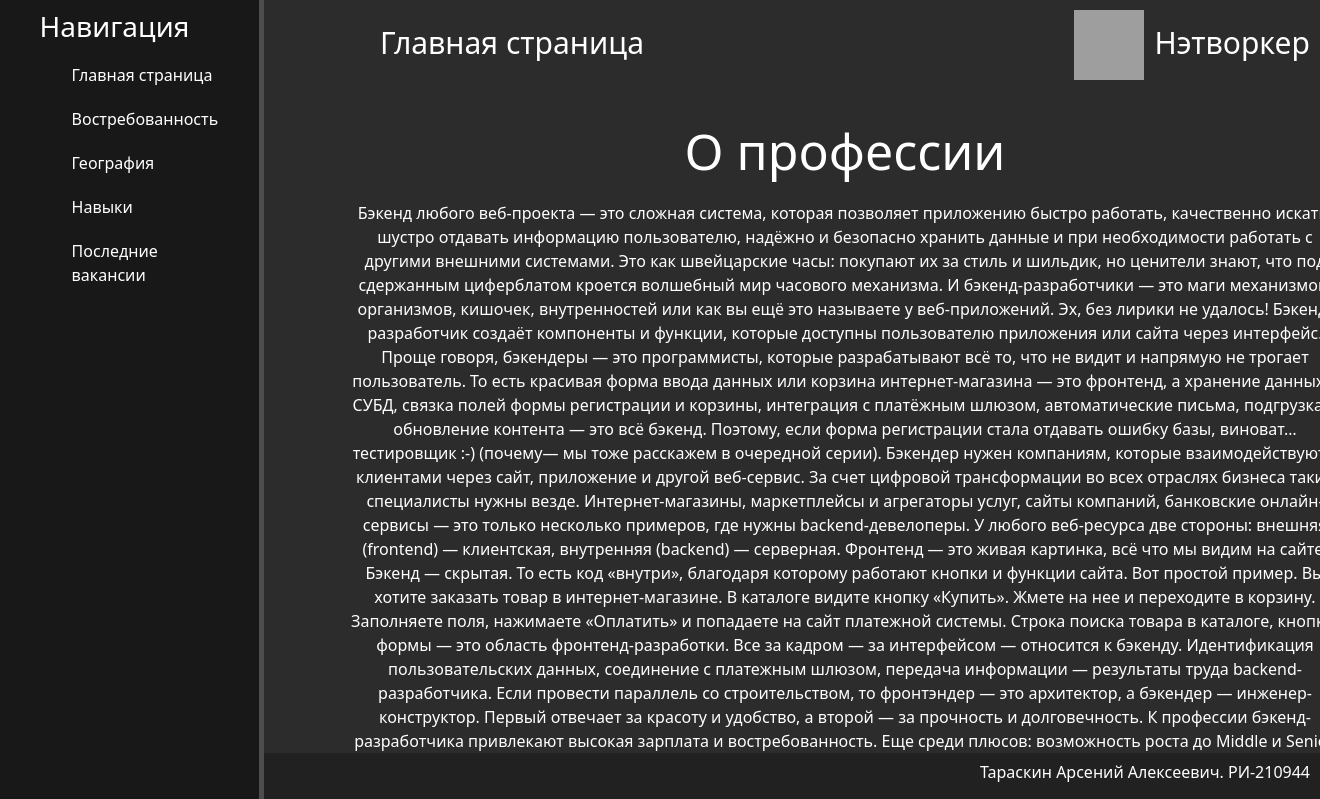
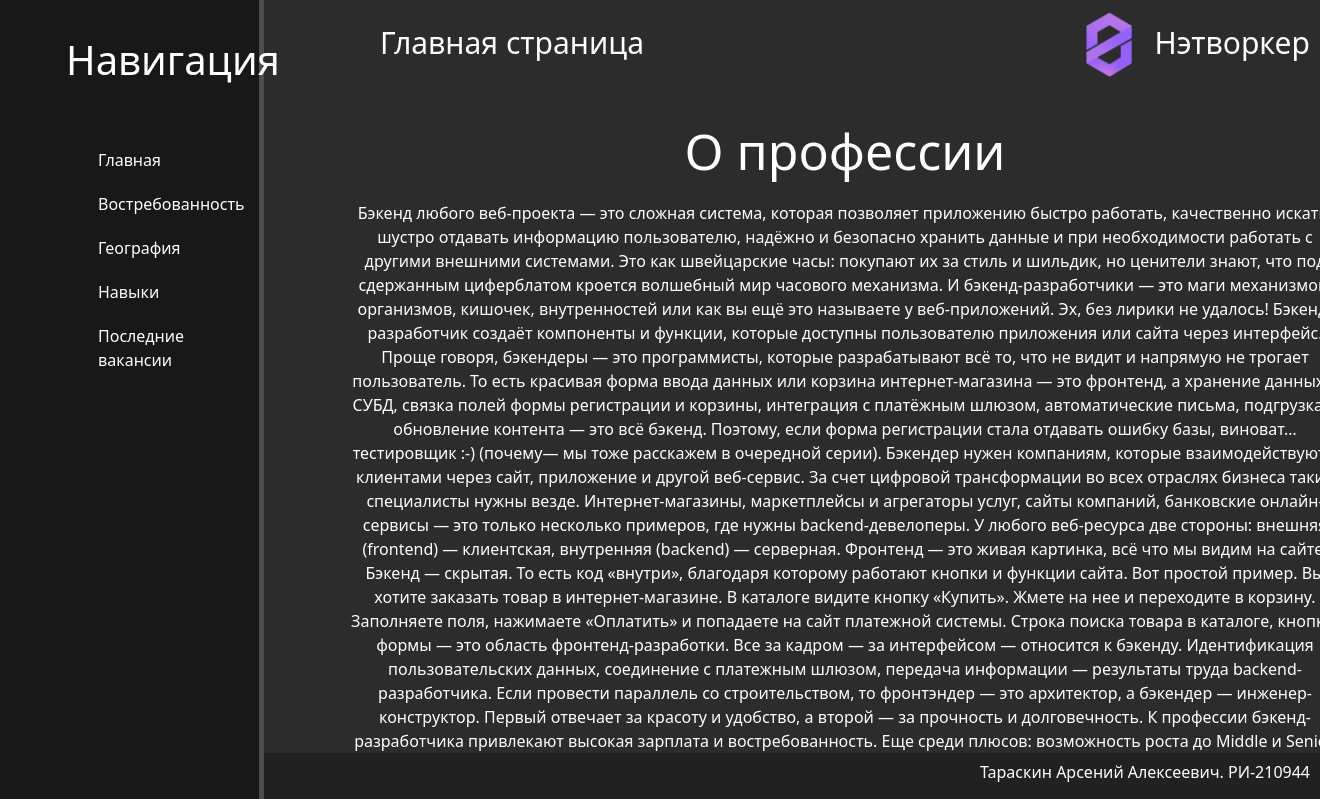
Before and after one commit to arseniytaraskin/BackendDeveloper, a Django app: page / in a window 1320 px wide; the page is wider, and only the part inside the window is pictured. Shown: the top 799 px of that part. Run offline with Django 4.2, Linux system fonts and the light colour scheme; data comes from the database, SQL or seed files in the repository; both versions use the stored data as it was after the commit; grey boxes are pictures that could not be loaded.

Commit message:
13.01.2023 - fix bugs

```diff
--- a/main/static/main/css/main.css
+++ b/main/static/main/css/main.css
@@ -17,7 +17,7 @@ aside{
     float: left;
     background: #181818;
     width: 20%;
-    padding: 3%;
+    padding: 5%;
     height: 100vh;
     color: #fff;
     border-right: 5px solid #4d4d4d;
@@ -26,7 +26,7 @@ aside{
 aside h3{
     margin-top: -30px;
     margin-bottom: 20px;
-    font-size: 28px;
+    font-size: 32px;
     float: left;
 }
 
--- a/main/templates/main/layout.html
+++ b/main/templates/main/layout.html
@@ -9,9 +9,11 @@
 </head>
 <body>
 <aside>
-<h3>Навигация</h3>
+<h3 style="font-size: 40px;">Навигация</h3>
     <ul>
-        <a href ="/"><li><i class="fa-light fa-house-user"></i>Главная страница</li></a>
+
+        <li>&nbsp</li>
+        <a href ="/" style="margin-top: 10px;"><li>Главная</li></a>
         <a href ="/demand"><li>Востребованность</li></a>
         <a href ="/geography"><li>География</li></a>
         <a href ="/skills"><li>Навыки</li></a>
--- a/main/utils.py
+++ b/main/utils.py
@@ -3,7 +3,7 @@ from .models import Vacancy
 import requests
 
 
-def add_vacancies():
+def add_vac():
     set_vacancyModels(get_vacancies())
 
 
@@ -71,4 +71,4 @@ def get_vacancies():
 
 
 if __name__ == "__main__":
-    add_vacancies()
+    add_vac()
--- a/main/views.py
+++ b/main/views.py
@@ -1,7 +1,7 @@
 from django.shortcuts import render
 from django.http import HttpResponse
 
-from .utils import add_vacancies
+from .utils import add_vac
 # Create your views here.
 
 from .models import TableSalaryVacancies, TableCountVacancies, TableGeoSalary, TableGeoVac, TableSkills, Vacancy, MainPage, DemandPage, GeoPage, SkillsPage
@@ -27,5 +27,5 @@ def skills(request):
     return render(request, "main/skills.html", {'table':table, 'skillspage':skillspage})
 
 def vacancies(request):
-    add_vacancies()
+    add_vac()
     return render(request, "main/vacancies.html", context={'vacancies': Vacancy.objects.order_by('-published_at')[:10]})
```
Also changed, not shown: db.sqlite3, main/static/main/img/main_logo_2.png (added).
